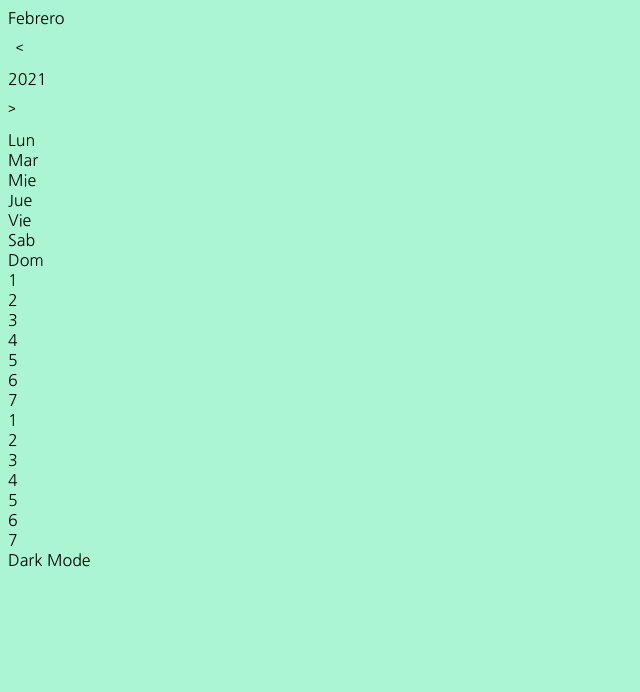
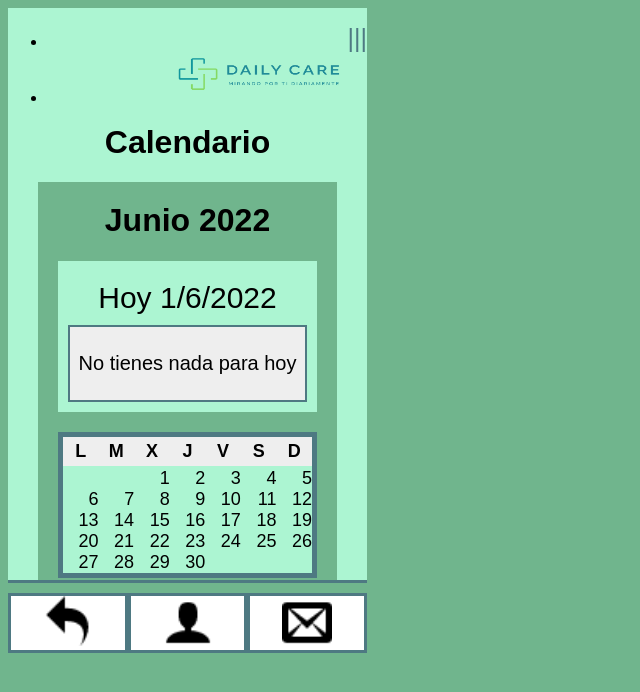
Before and after one commit to lgruneirodem/ProyectoFinal_Interfaces, a plain HTML site: page calendario.html in a window 1280 px wide. Shown: the whole page, without its empty margins (0-640 px from the left). Drawn offline with Linux system fonts and the light colour scheme.

Commit message:
calendario

```diff
--- a/calendario.html
+++ b/calendario.html
@@ -5,74 +5,100 @@
     <meta http-equiv="X-UA-Compatible" content="IE=edge">
     <meta name="viewport" content="width=device-width, initial-scale=1.0">
     <link rel="stylesheet" href="css/calendario.css">
-    <link rel="preconnect" href="https://fonts.googleapis.com">
-    <link rel="stylesheet" href="https://stackpath.bootstrapcdn.com/font-awesome/4.7.0/css/font-awesome.min.css">
-    <link rel="preconnect" href="https://fonts.gstatic.com" crossorigin>
-    <link href="https://fonts.googleapis.com/css2?family=Lora&family=Nanum+Gothic&display=swap" rel="stylesheet">
-    <title>Calendario</title>
+    <link rel="stylesheet" href="css/comun.css">
+    <title>Mensajes</title>
 </head>
 <body>
-    <div class="calendar">
-        <div class="calendar-header">
-            <span class="month-picker" id="month-picker">
-                Febrero
-            </span>
-            <div class="year-picker">
-                <span class="year-change" id="prev-year">
-                    <pre> < </pre>
-                </span>
-                <span id="year">2021</span>
-                <span class="year-change" id="next-year">
-                    <pre>></pre>
-                </span>
+    <div class="principal">
+        <div class="btn-menu">
+            <ul>
+            <li><label class="icon-menu" for="btn-menu">|||</label></li>
+            <li><img src="images/logo-sinfondo.png" alt="user" width="200" height="50"></li>
+            </ul>
+        </div>
+        <h1>Calendario</h1>
+        <div class="calendario">
+            <h1 class="mes">Junio 2022</h1>
+            <div class="dia-hoy">
+                <div id="current_date"></div>
+                <div class="mensaje-hoy">
+                   <p>No tienes nada para hoy</p>
+                </div>
             </div>
+            <ol>
+                    <li class="day-name">L</li>
+                    <li class="day-name">M</li>
+                    <li class="day-name">X</li>
+                    <li class="day-name">J</li>
+                    <li class="day-name">V</li>
+                    <li class="day-name">S</li>
+                    <li class="day-name">D</li>
+
+                    <li class="first-day">1</li>
+                    <li>2</li>
+                    <li>3</li>
+                    <li>4</li>
+                    <li>5</li>
+                    <li>6</li>
+                    <li>7</li>
+                    <li>8</li>
+                    <li>9</li>
+                    <li>10</li>
+                    <li>11</li>
+                    <li>12</li>
+                    <li>13</li>
+                    <li>14</li>
+                    <li>15</li>
+                    <li>16</li>
+                    <li>17</li>
+                    <li>18</li>
+                    <li>19</li>
+                    <li>20</li>
+                    <li>21</li>
+                    <li>22</li>
+                    <li>23</li>
+                    <li>24</li>
+                    <li>25</li>
+                    <li>26</li>
+                    <li>27</li>
+                    <li>28</li>
+                    <li>29</li>
+                    <li>30</li>
+            </ol>
         </div>
-
-        <div class="calendar-body">
-            <div class="calendar-week-day">
-                <div>Lun</div>
-                <div>Mar</div>
-                <div>Mie</div>
-                <div>Jue</div>
-                <div>Vie</div>
-                <div>Sab</div>
-                <div>Dom</div>
-            </div>
-            <div class="calendar-days">
-                <div>1</div>
-                <div>2</div>
-                <div>3</div>
-                <div>4</div>
-                <div>5</div>
-                <div>6</div>
-                <div>7</div>
-
-                <div>1</div>
-                <div>2</div>
-                <div>3</div>
-                <div>4</div>
-                <div>5</div>
-                <div>6</div>
-                <div>7</div>
-            </div>
-        </div>
-
-        <div class="calendar-footer">
-            <div class="toggle">
-                <span>Dark Mode</span>
-                <div class="dark-mode-switch">
-                    <div class="dark-mode-switch-ident">
-
+            <footer>
+                <div class="footer">
+                    <div class="footer-decoracion"></div>
+                    <div class="footer-decoracion2"></div>
+                    <div class="footer3">
+                        <ul>
+                            <li><img src="images/104-undo2.png" alt="user" width="50" height="50"></a></li>
+                            <li><img src="images/114-user.png" alt="user" width="50" height="50"></a></li>
+                            <li><img src="images/070-envelop.png" alt="user" width="50" height="50"></a></li>
+                        </ul>
                     </div>
                 </div>
-            </div>
-        </div>
-
-
-        <div class="month-list">
-
-        </div>
+            </footer>
     </div>
+<input type="checkbox" id="btn-menu" checked>
+<div class="container-menu">
+    <div class="cont-menu">
+        <nav>
+            <a class="menu-lat" href="">Contactos</a>
+            <a class="menu-lat" href="calendario.html">Calendario</a>
+            <a class="menu-lat" href="">Citas</a>
+            <a class="menu-lat" href="">Home</a>
+            <a class="menu-lat-push" href="">Cerrar Sesion</a>
+        </nav>
+        <label for="btn-menu" class="icon-equis">X</label>
+    </div>
+</div>
 </body>
-<script src="Js/calendario.js"></script>
+<script>
+    date = new Date();
+    year = date.getFullYear();
+    month = date.getMonth() + 1;
+    day = date.getDate();
+    document.getElementById("current_date").innerHTML = "Hoy "+day + "/" + month + "/" + year;
+    </script>
 </html>
--- a/css/calendario.css
+++ b/css/calendario.css
@@ -7,10 +7,86 @@
     --Negro: #000000;
 }
 body,html{
-    width: 320px;
-    height: 568px;
-    background-color:var(--nuestroColor);
+    width: 375px;
+    height: 659px;
+    background-color:var(--segundoColor);
     font-family:'Nanum Gothic', sans-serif;
     display:flex
 
 }
+.principal{
+justify-content: center;
+align-items: center;
+width: 100%;
+height: auto;
+margin-bottom: 10px;
+background-color: #acf5D2;
+}
+.principal h1{
+    text-align: center;
+    margin-top: 0;
+}
+.calendario{
+    background-color:var(--segundoColor);
+    margin-left: 30px;
+    margin-right: 30px;
+    height: 65%;
+}
+.calendario2{
+    height: 100%;
+}
+ol {
+    list-style: none;
+    display: grid;
+    grid-template-columns: repeat(7, 1fr);
+    margin: 20px 20px 0 20px;
+    padding: 0;
+    background-color: #acf5D2;
+    border: 5px solid #4e7982;
+  }
+
+  li {
+    font-size: 18px;
+    text-align: right;
+  }
+
+  h2 {
+    margin-bottom: 4px;
+    padding: 0;
+  }
+
+  .first-day {
+    grid-column-start:3;
+  }
+
+  .day-name {
+    background: #eee;
+    font-weight: bold;
+    font-size: 18px;
+    margin-bottom: 2px;
+    padding: 4px;
+    text-align: center;
+  }
+.dia-hoy{
+    background-color: #eee;
+    margin: 0 20px 0 20px;
+    background-color: #acf5D2;
+    text-align: center;
+    font-size: 30px;
+    padding-top: 20px;
+    padding-bottom: 10px;
+}
+.current_date{
+    margin: 0;
+    padding: 0;
+}
+.mensaje-hoy{
+    background: #eee;
+    margin: 10px 10px 0 10px;
+    padding: 5px 5px 5px 5px;
+    font-size: 20px;
+    border: 2px solid #4e7982;
+}
+.mes{
+    padding-top: 20px;
+}
```
